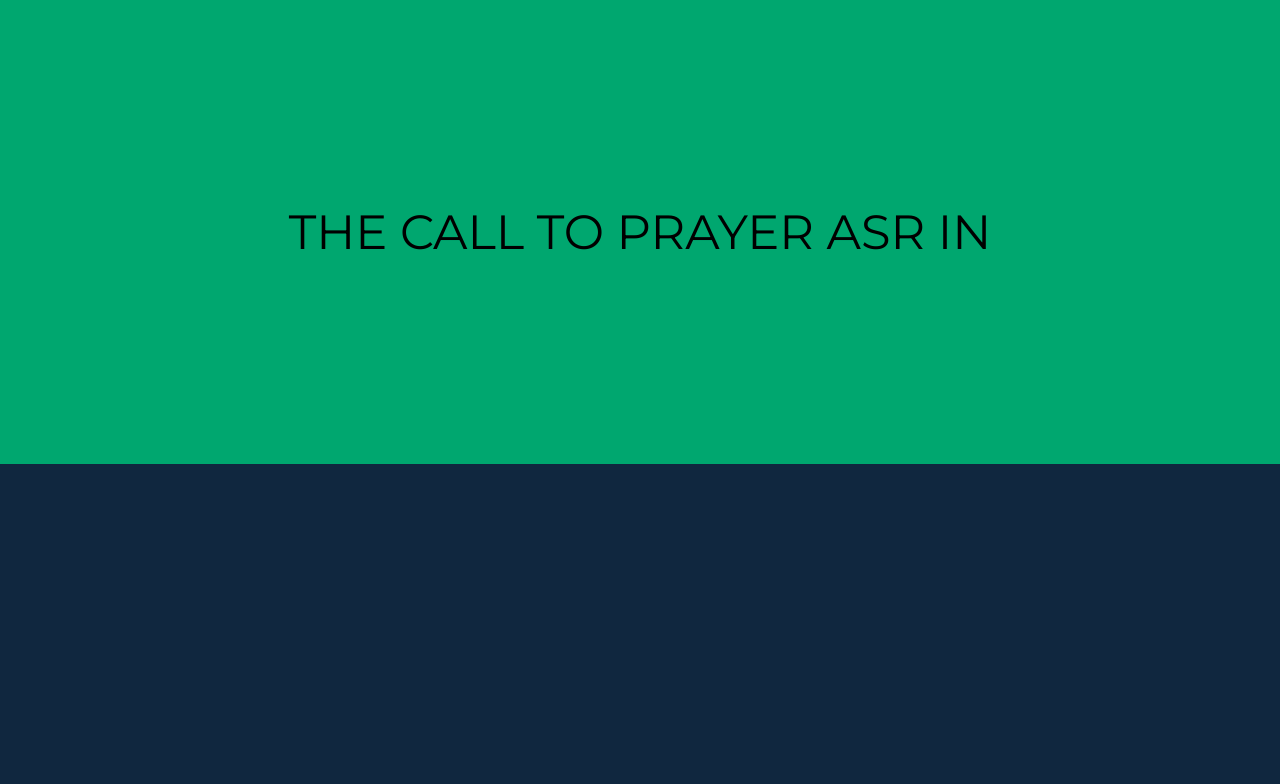
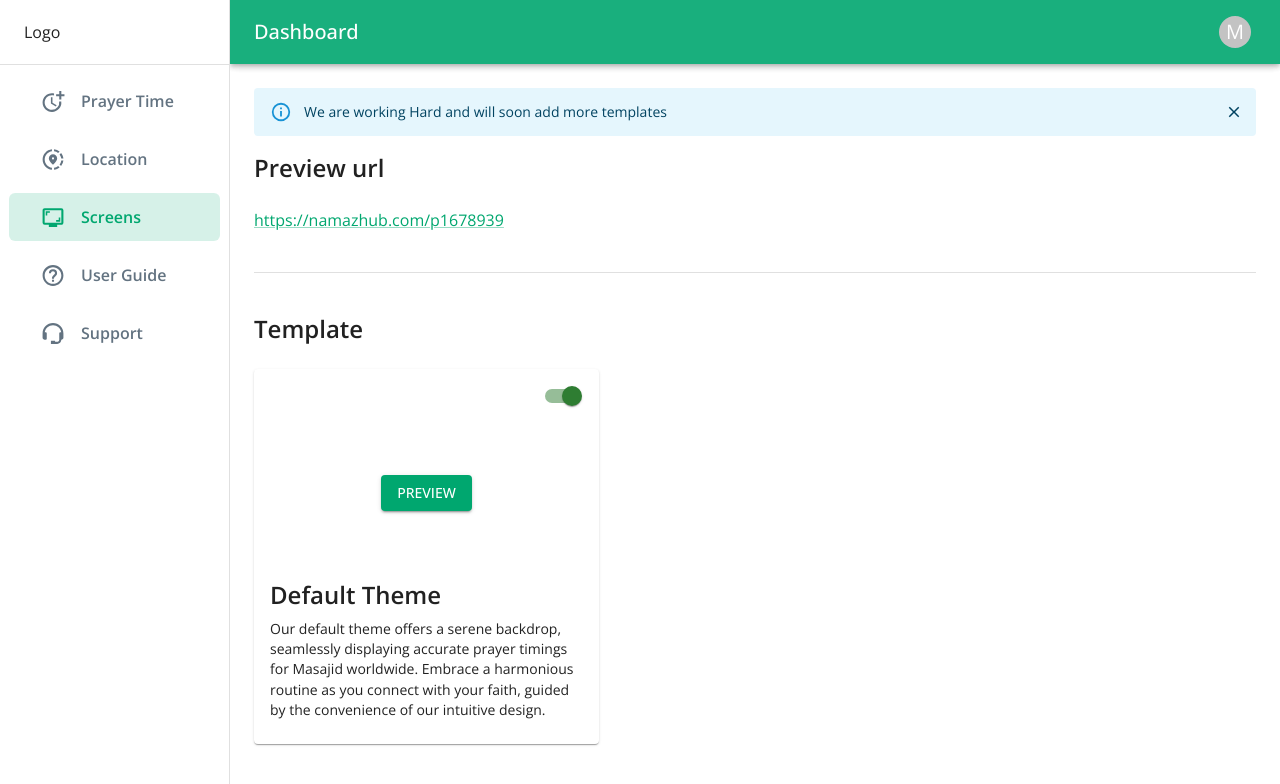
Before and after one commit to sohail9744/prayerTime, a Next.js app: page / in a window 1280 px wide. Shown: the top 784 px of the page. Built offline with nearby package versions, Linux system fonts and the light colour scheme; no server answers; a web font is replaced by a local one.

Commit message:
screen cards are completed

```diff
--- a/app/Templates/ThemeComponents/prayertime_card.js
+++ b/app/Templates/ThemeComponents/prayertime_card.js
@@ -18,7 +18,7 @@ function PrayerTimeCards({ Time }) {
       });
     }, 60000);
     return () => clearInterval(intervalId);
-  }, []);
+  }, [Time]);
   return (
     <>
       <Paper
--- a/app/Templates/ThemeComponents/time_card.js
+++ b/app/Templates/ThemeComponents/time_card.js
@@ -44,7 +44,7 @@ function TimeCard({ Time }) {
       });
     }, 1000);
     return () => clearInterval(intervalId);
-  }, []);
+  }, [Time]);
 
   return (
     <Box my={3} display="flex" gap={2} component="main">
--- a/app/Templates/default.js
+++ b/app/Templates/blueTheme/page.js
@@ -1,3 +1,4 @@
+'use client'
 import {
   Box,
   Paper,
@@ -6,9 +7,9 @@ import {
   createTheme,
 } from "@mui/material";
 import React, { useEffect, useState } from "react";
-import TimeCard from "./ThemeComponents/time_card";
-import PrayerTimeCards from "./ThemeComponents/prayertime_card";
-import { getCurrentPrayerTimes } from "../components/PrayerTime";
+import TimeCard from "../ThemeComponents/time_card";
+import PrayerTimeCards from "../ThemeComponents/prayertime_card";
+import { getCurrentPrayerTimes } from "../../components/PrayerTime";
 
 const font = "'Montserrat', sans-serif";
 const theme = createTheme({
@@ -56,7 +57,7 @@ function DefaultTheme() {
     };
     // Set up an interval to increment updateKey every minute
     fetchData();
-  }, []);
+  }, [updateKey]);
 
   return (
     <ThemeProvider theme={theme}>
@@ -71,7 +72,7 @@ function DefaultTheme() {
           }}
           aria-label="call to prayer box"
         >
-          <Typography variant="h3">THE CALL TO PRAYER ASR IN</Typography>
+          <Typography variant="h3">{`THE CALL TO PRAYER ${prayerTimes?.nextPrayerTime.key} IN`}</Typography>
           {prayerTimes ? <TimeCard Time={prayerTimes} /> : null}
         </Box>
         {/* Bottom part start from here */}
--- /dev/null
+++ b/app/components/cards.js
@@ -0,0 +1,65 @@
+import Card from "@mui/material/Card";
+import CardActions from "@mui/material/CardActions";
+import CardContent from "@mui/material/CardContent";
+import CardMedia from "@mui/material/CardMedia";
+import SvgComponent from "@/public/clock_screen";
+import React, { useState } from "react";
+import { CardActionArea } from "@mui/material";
+import { Box, Divider, Switch, Button } from "@mui/material";
+import Typography from "@mui/material/Typography";
+import { ToastContainer, toast } from "react-toastify";
+import "react-toastify/dist/ReactToastify.css";
+import Link from "next/link";
+
+function Cards() {
+  const [isChecked, setIsChekced] = useState(true);
+  const onHandleTheme = (event) => {
+    debugger;
+    setIsChekced(event?.target?.checked);
+    toast.warn("Saved succussfully");
+  };
+  return (
+    <>
+      <ToastContainer />
+      <Card sx={{ maxWidth: 345 }}>
+        <CardActions sx={{ display: "flex", justifyContent: "end" }}>
+          <Switch
+            onChange={onHandleTheme}
+            aria-label="Switch"
+            color="success"
+            checked={isChecked}
+          />
+        </CardActions>
+          <CardMedia
+            sx={{
+              height: 140,
+              display: "flex",
+              justifyContent: "center",
+              alignItems: "center",
+            }}
+            image={SvgComponent}
+            title="green iguana"
+          >
+            <Box>
+              <Link href="/templates/blueTheme" target="_blank">
+                <Button variant="contained">Preview</Button>
+              </Link>
+            </Box>
+          </CardMedia>
+          <CardContent>
+            <Typography gutterBottom variant="h5" component="div">
+              Default Theme
+            </Typography>
+            <Typography variant="body2" color="text.primary">
+              Our default theme offers a serene backdrop, seamlessly displaying
+              accurate prayer timings for Masajid worldwide. Embrace a
+              harmonious routine as you connect with your faith, guided by the
+              convenience of our intuitive design.
+            </Typography>
+          </CardContent>
+      </Card>
+    </>
+  );
+}
+
+export default Cards;
--- a/app/components/messageBox.js
+++ /dev/null
@@ -1,41 +0,0 @@
-import * as React from 'react';
-import Button from '@mui/material/Button';
-import Snackbar from '@mui/material/Snackbar';
-import IconButton from '@mui/material/IconButton';
-import CloseIcon from '@mui/icons-material/Close';
-
-export default function MessageBox({ text }) {
-    const [open, setOpen] = React.useState(true);
-    const handleClose = (event, reason) => {
-        if (reason === 'clickaway') {
-            return;
-        }
-
-        setOpen(false);
-    };
-
-    const action = (
-        <React.Fragment>
-            <IconButton
-                size="small"
-                aria-label="close"
-                color="inherit"
-                onClick={handleClose}
-            >
-                <CloseIcon fontSize="small" />
-            </IconButton>
-        </React.Fragment>
-    );
-
-    return (
-        <div>
-            <Snackbar
-                open={open}
-                autoHideDuration={6000}
-                onClose={handleClose}
-                message={text}
-                action={action}
-            />
-        </div>
-    );
-}
--- a/app/page.js
+++ b/app/page.js
@@ -2,11 +2,11 @@
 import React, { useState, useEffect } from "react";
 import "./globals.css";
 import Dashboard from "./pages/dashboard";
-import DefaultTheme from "./Templates/default";
+import DefaultTheme from "./templates/blueTheme/page";
 export default function Home() {
 
   return (
-    // <Dashboard />
-    <DefaultTheme />
+    <Dashboard />
+    // <DefaultTheme />
   );
 }
--- a/app/pages/clockScreen.js
+++ b/app/pages/clockScreen.js
@@ -1,49 +1,28 @@
-import * as React from 'react';
-import Card from '@mui/material/Card';
-import CardActions from '@mui/material/CardActions';
-import CardContent from '@mui/material/CardContent';
-import CardMedia from '@mui/material/CardMedia';
-import Typography from '@mui/material/Typography';
-import SvgComponent from '@/public/clock_screen';
-import { Box, Divider, Link, Switch } from '@mui/material';
-import AlertBox from '../components/alertBox';
-import MessageBox from '../components/messageBox';
+import * as React from "react";
+
+import Typography from "@mui/material/Typography";
+import { Box, Divider, Link, Switch } from "@mui/material";
+import AlertBox from "../components/alertBox";
+import Cards from "../components/cards";
 
 export default function ClockScreens() {
   return (
-        <Box display='flex' flexDirection='column' justifyContent='start'>
-            <AlertBox text="We are working Hard and will soon add more templates" iconText="info" />
-            <Typography variant='h5'>
-                Preview url
-            </Typography>
+    <Box display="flex" flexDirection="column" justifyContent="start">
+      <AlertBox
+        text="We are working Hard and will soon add more templates"
+        iconText="info"
+      />
+      <Typography variant="h5">Preview url</Typography>
       <Box my={3}>
         <Link href="#" underline="always">
           https://namazhub.com/p1678939
         </Link>
-                <MessageBox text='My name is Mohammad Sohail'/>
       </Box>
       <Divider sx={{ my: 2 }} />
-            <Typography sx={{ my: 3 }} variant='h5'>
+      <Typography sx={{ my: 3 }} variant="h5">
         Template
       </Typography>
-            <Card sx={{ maxWidth: 345 }}>
-                <CardMedia
-                    sx={{ height: 140 }}
-                    image={SvgComponent}
-                    title="green iguana"
-                />
-                <CardContent>
-                    <Typography gutterBottom variant="h5" component="div">
-                        Default Theme
-                    </Typography>
-                    <Typography variant="body2" color="text.primary">
-                        Our default theme offers a serene backdrop, seamlessly displaying accurate prayer timings for Masajid worldwide. Embrace a harmonious routine as you connect with your faith, guided by the convenience of our intuitive design.
-                    </Typography>
-                </CardContent>
-                <CardActions>
-                    <Switch aria-label='Switch' color='success' disabled defaultChecked />
-                </CardActions>
-            </Card>
+      <Cards />
     </Box>
   );
 }
--- a/app/pages/dashboard.js
+++ b/app/pages/dashboard.js
@@ -30,7 +30,7 @@ import { useTheme } from "@mui/system";
 const drawerWidth = 230;
 
 export default function Dashboard() {
-  const [focused, setFocused] = useState(0);
+  const [focused, setFocused] = useState(2);
   const [mobileOpen, setMobileOpen] = useState(false);
   const handleDrawerToggle = () => {
     setMobileOpen(!mobileOpen);
@@ -41,7 +41,7 @@ export default function Dashboard() {
   //I am adding mediquery hook from material ui
   // if it is down then 900 px the drawer will hidden
   const theme = useTheme();
-  const matches = useMediaQuery(theme.breakpoints.down("md"));
+  const matches = useMediaQuery(theme.breakpoints.down("lg"));
 
   const onHandleItem = (item) => {
     setFocused(item.key);
@@ -63,8 +63,8 @@ export default function Dashboard() {
         position="fixed"
         sx={{
           width: { sm: `calc(100% - ${drawerWidth}px)` },
-          ml: { sm: `${drawerWidth}px` },
-          opacity: '90%'
+          ml: { sm: `${drawerWidth}px`},
+          opacity: "90%",
         }}
       >
         <Toolbar
--- a/app/pages/location.js
+++ b/app/pages/location.js
@@ -1,6 +1,7 @@
-import { Box, Button, Divider, Typography } from '@mui/material'
-import React, { useState } from 'react'
-import Location from '../components/location';
+import { Box, Button, Divider, Typography } from "@mui/material";
+import React, { useState } from "react";
+import Location from "../components/location";
+import AlertBox from "../components/alertBox";
 
 function Config() {
   const [selectedLocation, setSelectedLocation] = useState(null);
@@ -8,26 +9,33 @@ function Config() {
     setSelectedLocation(locationDetails);
   };
   return (
-    <Box component='main'>
-      <Typography variant='h5'>
-        Set your Manual Location
-      </Typography>
+    <Box component="main">
+      <AlertBox
+        text="Make sure your internet is 'ON' to change the location!"
+        iconText="info"
+      />
+      <Typography variant="h5">Set your Manual Location</Typography>
       <Divider sx={{ my: 2 }} />
-      <Box component='div' display='flex' flexWrap='wrap'>
+      <Box component="div" flexDirection={'column'} gap={2} display="flex" flexWrap="wrap">
         <Location onSelect={handleLocationSelect} />
         {selectedLocation && (
-          <div>
-            <p>Selected Place: {selectedLocation.placeName}</p>
-            <p>Latitude: {selectedLocation.latitude}</p>
-            <p>Longitude: {selectedLocation.longitude}</p>
-          </div>
+          <Box>
+            <Typography><strong>Selected Place:</strong> {selectedLocation.placeName}</Typography>
+            <Typography><strong>Latitude:</strong> {selectedLocation.latitude}</Typography>
+            <Typography><strong>Longitude:</strong> {selectedLocation.longitude}</Typography>
+          </Box>
         )}
       </Box>
-      <Box paddingTop='25px' display='flex' alignItems='center' justifyContent='center'>
-        <Button variant='contained'>Save</Button>
+      <Box
+        paddingTop="25px"
+        display="flex"
+        alignItems="center"
+        justifyContent="center"
+      >
+        <Button variant="contained">Save</Button>
       </Box>
     </Box>
-  )
+  );
 }
 
-export default Config
+export default Config;
--- a/package.json
+++ b/package.json
@@ -30,6 +30,7 @@
     "eslint": "^8",
     "eslint-config-next": "14.1.4",
     "postcss": "^8",
+    "react-toastify": "^10.0.5",
     "tailwindcss": "^3.3.0"
   }
 }
```
Also changed, not shown: app/Templates/PrayerTheme.js (renamed from app/pages/PrayerTheme.js), 1 other file (tests, documents, lock files or other folders). Lines whose indentation alone changed are shown as unchanged.
